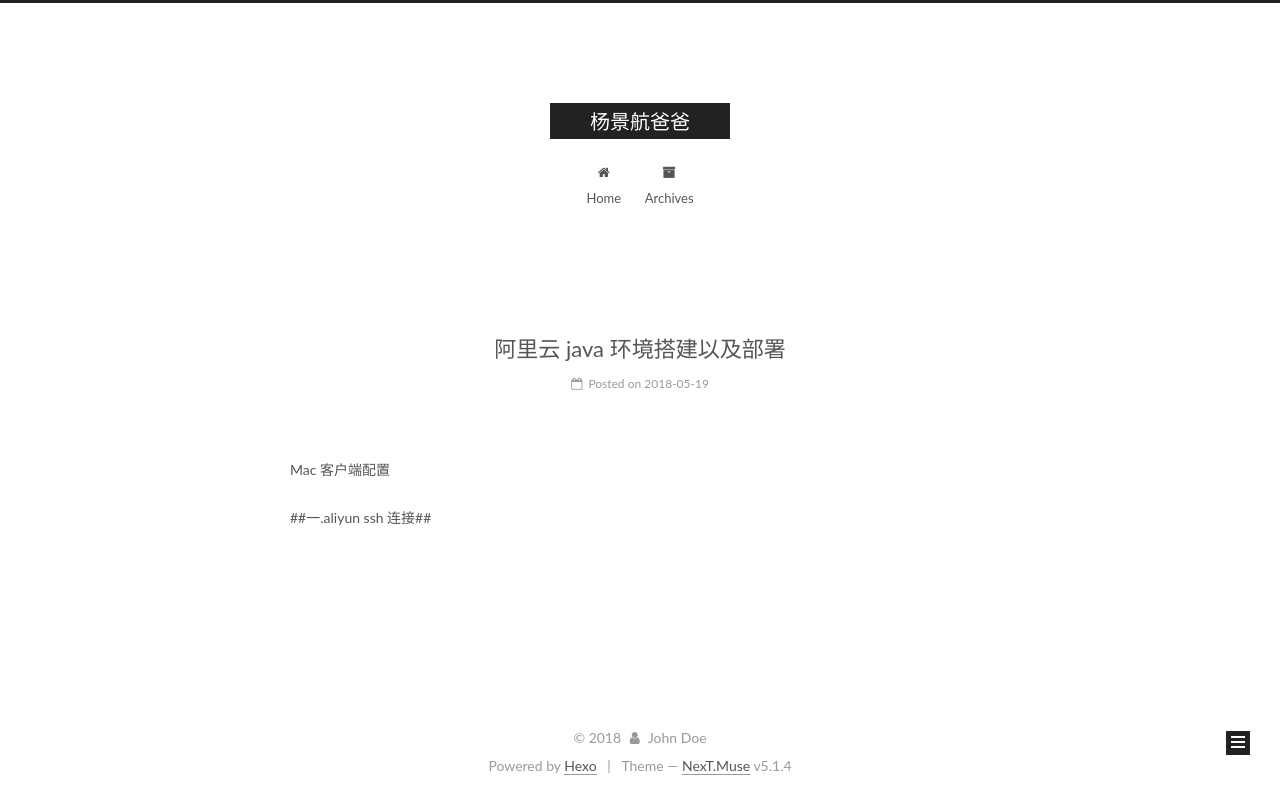
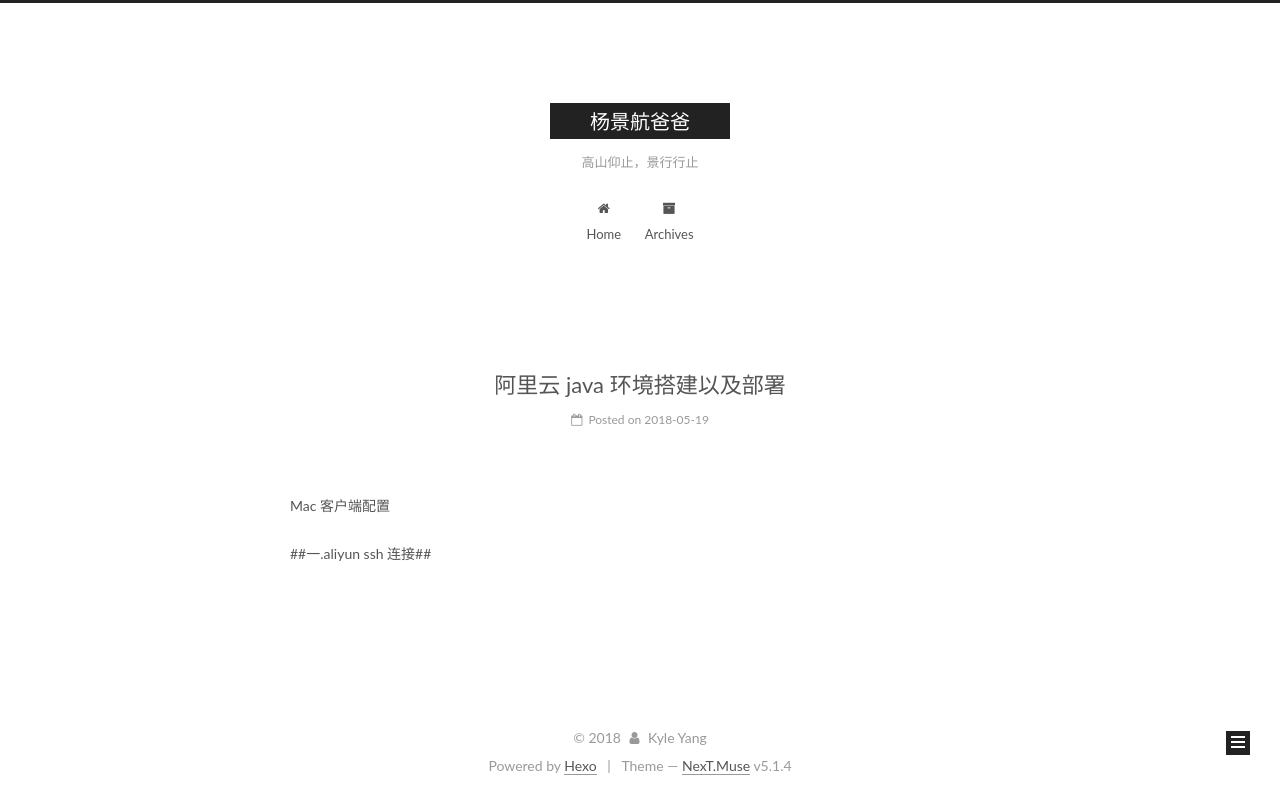
Before and after one commit to kyleYang/kyleyang.github.io, a plain HTML site: page index.html in a window 1280 px wide. Drawn offline with Linux system fonts and the light colour scheme.

Commit message:
Site updated: 2018-05-19 14:40:03

```diff
--- a/css/main.css
+++ b/css/main.css
@@ -1822,7 +1822,7 @@ pre .javascript .function {
   width: 4px;
   height: 4px;
   border-radius: 50%;
-  background: #71397f;
+  background: #d194ff;
 }
 .links-of-blogroll {
   font-size: 13px;
--- a/index.html
+++ b/index.html
@@ -79,6 +79,7 @@
 
 
 
+<meta name="keywords" content="iOS java">
 <meta property="og:type" content="website">
 <meta property="og:title" content="杨景航爸爸">
 <meta property="og:url" content="http://yoursite.com/index.html">
@@ -157,7 +158,7 @@
       </a>
     </div>
 
-        <p class="site-subtitle"></p>
+        <p class="site-subtitle">高山仰止，景行行止</p>
 
   </div>
 
@@ -232,7 +233,7 @@
     <link itemprop="mainEntityOfPage" href="http://yoursite.com/2018/05/19/aliyun_prepare/">
 
     <span hidden itemprop="author" itemscope itemtype="http://schema.org/Person">
-      <meta itemprop="name" content="John Doe">
+      <meta itemprop="name" content="Kyle Yang">
       <meta itemprop="description" content="">
       <meta itemprop="image" content="/images/avatar.gif">
     </span>
@@ -372,7 +373,7 @@
         <div class="site-overview">
           <div class="site-author motion-element" itemprop="author" itemscope itemtype="http://schema.org/Person">
 
-              <p class="site-author-name" itemprop="name">John Doe</p>
+              <p class="site-author-name" itemprop="name">Kyle Yang</p>
               <p class="site-description motion-element" itemprop="description"></p>
           </div>
 
@@ -437,7 +438,7 @@
   <span class="with-love">
     <i class="fa fa-user"></i>
   </span>
-  <span class="author" itemprop="copyrightHolder">John Doe</span>
+  <span class="author" itemprop="copyrightHolder">Kyle Yang</span>
 
 
 </div>
```
Also changed, not shown: 2018/05/19/aliyun_prepare/index.html (+4 -4 lines), archives/2018/05/index.html (+4 -3 lines), archives/2018/index.html (+4 -3 lines), archives/index.html (+4 -3 lines), tags/阿里云-java-centos/index.html (+4 -3 lines).
